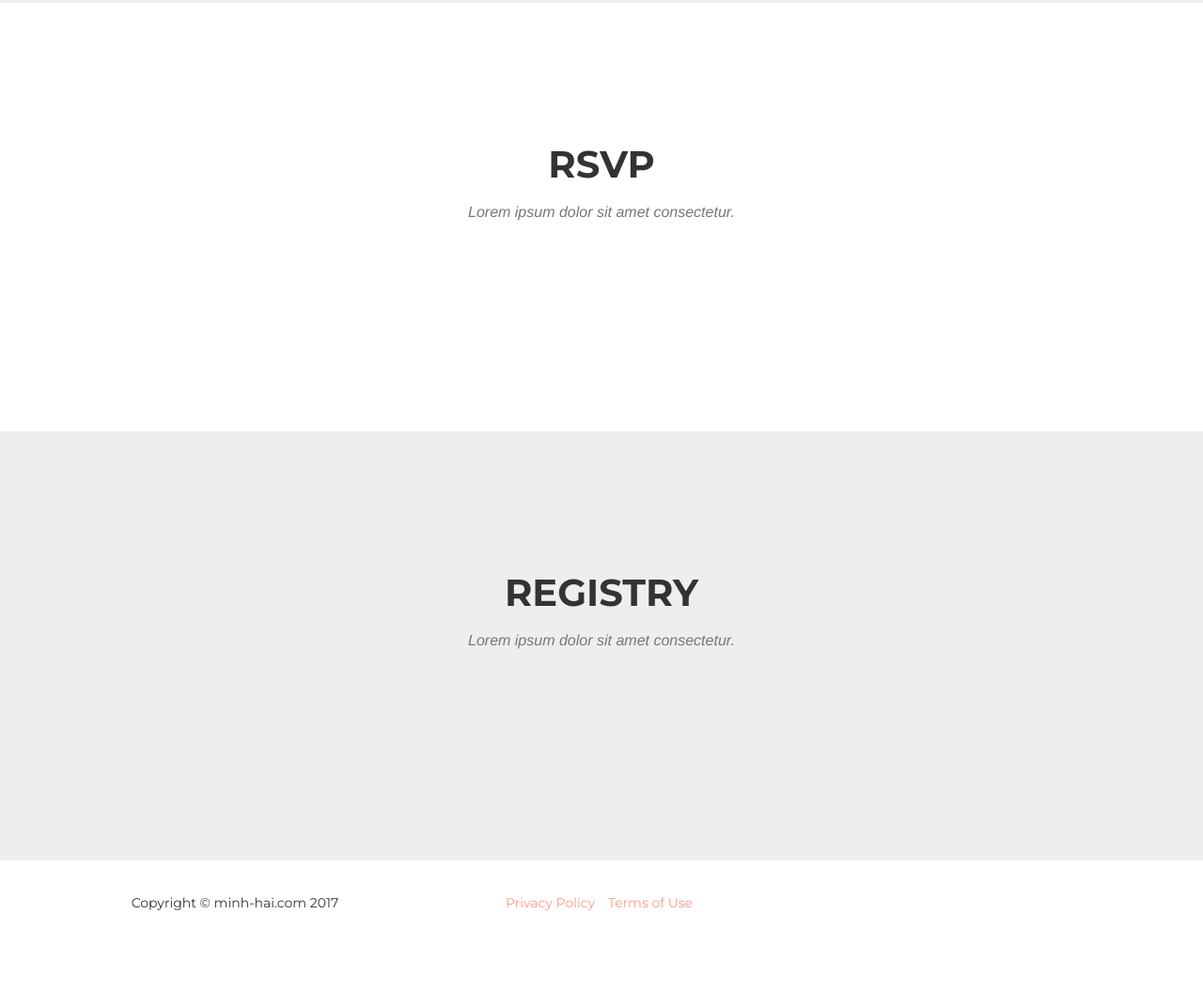
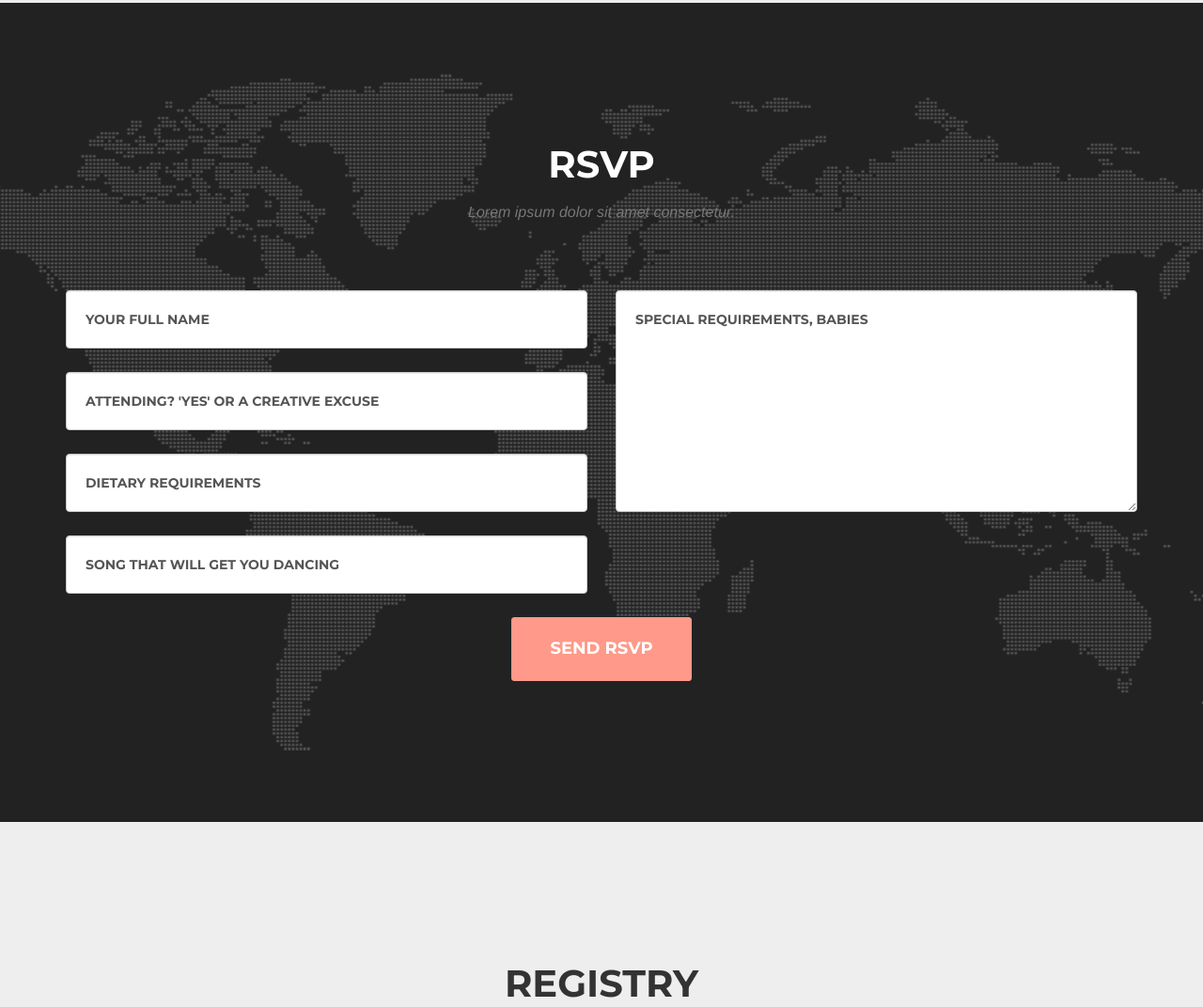
Before and after one commit to macduy/minh-hai, a website: page index.html in a window 1280 px wide. Shown: the part 3661-4733 px from the top of the page at 94% size. Before the commit the page ends 4667 px from the top, so only its background shows below. Drawn offline with nearby package versions, Linux system fonts and the light colour scheme; a web font is replaced by a local one.

Commit message:
Add RSVP form

```diff
--- a/index.html
+++ b/index.html
@@ -436,13 +436,54 @@
     ██   ██      ██  ██  ██  ██
     ██   ██ ███████   ████   ██
     -->
-    <section id="rsvp">
+
+    <!-- Prefilled-link: https://docs.google.com/forms/d/e/1FAIpQLSfYkG27X2DVLXo818AdS-grz7xnbm6VRflOYI8-9vQcXS4hYA/viewform?usp=pp_url&entry.747815805=A&entry.1563863328=B&entry.326170422=C&entry.1607934741=D -->
+    <section id="rsvp" class="has-form">
         <div class="container">
             <div class="row">
                 <div class="col-lg-12 text-center">
                     <h2 class="section-heading">RSVP</h2>
                     <h3 class="section-subheading text-muted">Lorem ipsum dolor sit amet consectetur.</h3>
                 </div>
+            </div>
+            <div class="row">
+                <div class="col-lg-12">
+                    <form name="sendRsvp" enctype="text/plain" target="hidden_iframe" onsubmit="submitted=true;" action="https://docs.google.com/forms/d/e/1FAIpQLSfYkG27X2DVLXo818AdS-grz7xnbm6VRflOYI8-9vQcXS4hYA/formResponse?">
+                        <div class="row">
+                            <div class="col-md-6">
+                                <div class="form-group">
+                                    <input type="text" name="entry.747815805" class="form-control" placeholder="Your full name" required data-validation-required-message="Please enter your name.">
+                                    <p class="help-block text-danger"></p>
+                                </div>
+                                <div class="form-group">
+                                    <input type="text" name="entry.1011176109" class="form-control" placeholder="Attending? 'Yes' or a creative excuse" required data-validation-required-message="You have to let us know if you're coming.">
+                                    <p class="help-block text-danger"></p>
+                                </div>
+                                <div class="form-group">
+                                    <input type="text" name="entry.1563863328" class="form-control" placeholder="Dietary requirements">
+                                    <p class="help-block text-danger"></p>
+                                </div>
+                                <div class="form-group">
+                                    <input type="text" name="entry.326170422" class="form-control" placeholder="Song that will get you dancing" id="phone">
+                                    <p class="help-block text-danger"></p>
+                                </div>
+                            </div>
+                            <div class="col-md-6">
+                                <div class="form-group">
+                                    <textarea class="form-control" name="entry.1607934741" placeholder="Special requirements, babies" id="message"></textarea>
+                                    <p class="help-block text-danger"></p>
+                                </div>
+                            </div>
+                            <div class="clearfix"></div>
+                            <div class="col-lg-12 text-center">
+                                <div id="success"></div>
+                                <button type="submit" class="btn btn-xl">Send RSVP</button>
+                            </div>
+                        </div>
+                    </form>
+                </div>
+
+                <iframe name="hidden_iframe" id="hidden_iframe" style="display:none;" onload="if(submitted) {}"></iframe>
             </div>
         </div>
     </section>
@@ -466,7 +507,7 @@
     </section>
 
     <!-- Contact Section -->
-    <!-- <section id="contact">
+    <!-- <section id="contact" class="has-form">
         <div class="container">
             <div class="row">
                 <div class="col-lg-12 text-center">
--- a/less/agency.less
+++ b/less/agency.less
@@ -534,7 +534,9 @@ aside.clients {
 
 // Contact Section
 
-section#contact {
+section.has-form {
+    @placeholder-text-color: @gray;
+
     background-color: @gray-darker;
     background-image: url('../img/map-image.png');
     background-position: center;
@@ -562,22 +564,22 @@ section#contact {
     ::-webkit-input-placeholder {
        .heading-font;
        font-weight: 700;
-       color: @gray-lighter;
+       color: @placeholder-text-color;
     }
     :-moz-placeholder { /* Firefox 18- */
        .heading-font;
        font-weight: 700;
-       color: @gray-lighter;
+       color: @placeholder-text-color;
     }
     ::-moz-placeholder {  /* Firefox 19+ */
        .heading-font;
        font-weight: 700;
-       color: @gray-lighter;
+       color: @placeholder-text-color;
     }
     :-ms-input-placeholder {
        .heading-font;
        font-weight: 700;
-       color: @gray-lighter;
+       color: @placeholder-text-color;
     }
     .text-danger {
         color: @theme-danger;
```
Also changed, not shown: css/agency.css, css/agency.min.css.
